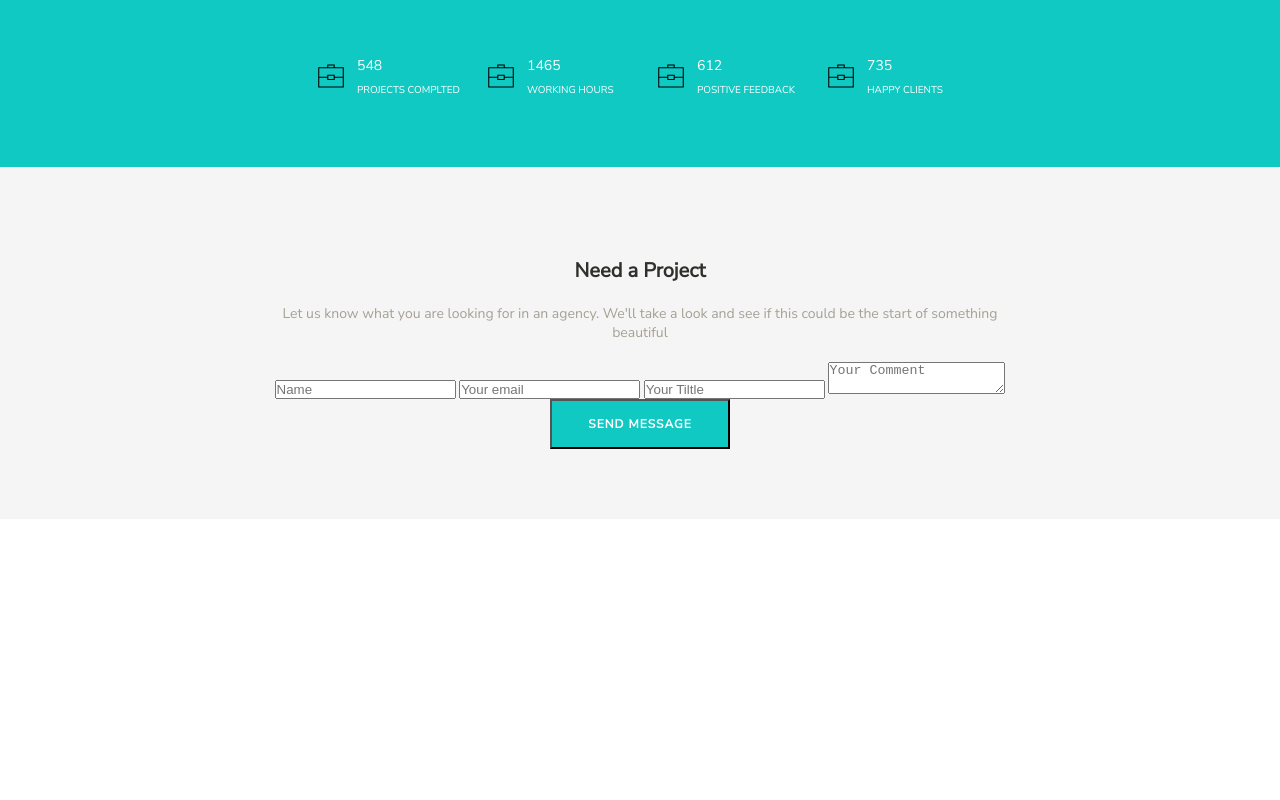
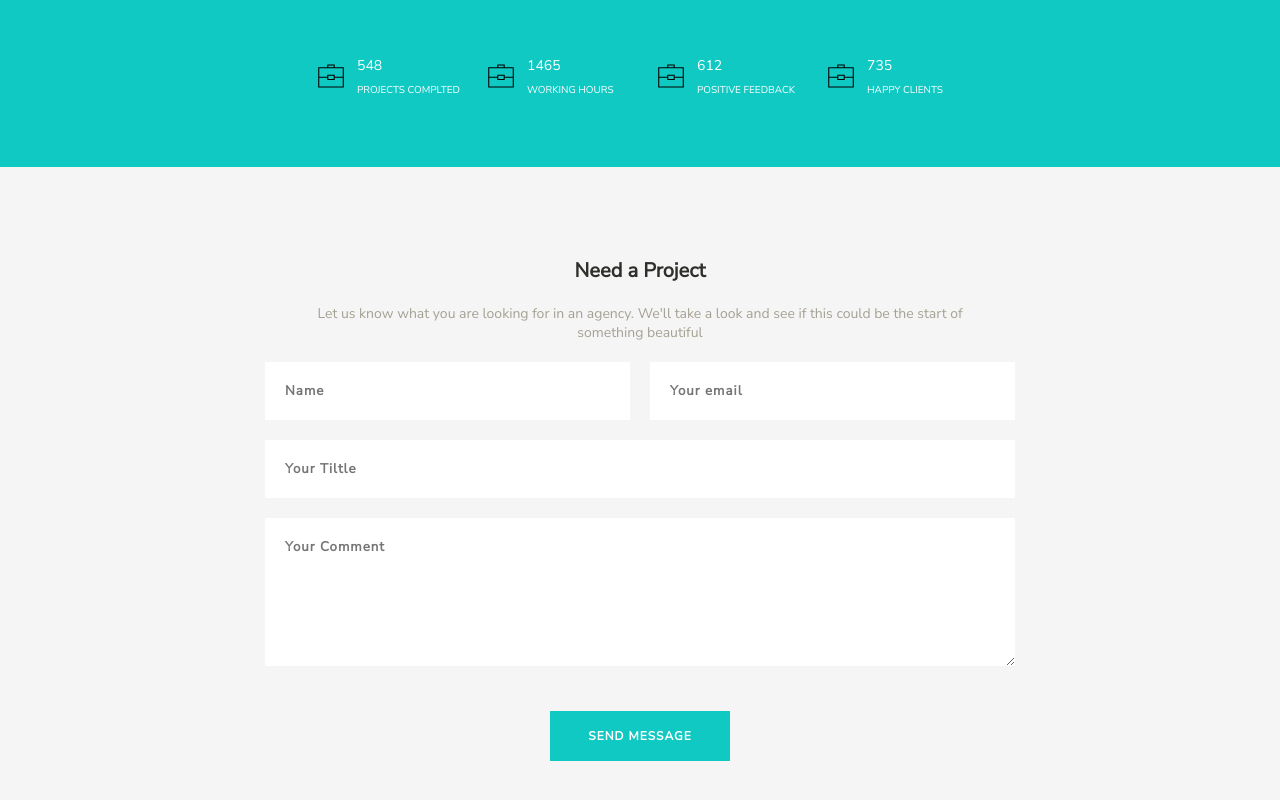
Before and after one commit to adityasethi-v2/html-css-2, a plain HTML site: page index.html in a window 1280 px wide. Shown: the part 1674-2474 px from the top of the page. Before the commit the page ends 2193 px from the top, so only its background shows below. Drawn offline with Linux system fonts and the light colour scheme.

Commit message:
need project section complted

```diff
--- a/assets/styles/scss/global.scss
+++ b/assets/styles/scss/global.scss
@@ -94,8 +94,26 @@ h2 {
     transition: all .3s;
     cursor: pointer;
     width: 180px;
-
+    border: solid 2px transparent;
     &-blue {
         background: $java;
     }
 }
+
+/* Form Element Style */
+input, textarea {
+    font-family: inherit;
+    font-weight: 600;
+    letter-spacing: 1px;
+    color: $black;
+    width: 100%;
+    background: $white;
+    padding: 20px;
+    border: 0;
+    transition: all .3s;
+
+    &:focus {
+        color: $white;
+        background: $java;
+    }
+}
--- a/assets/styles/scss/main.scss
+++ b/assets/styles/scss/main.scss
@@ -103,3 +103,30 @@ header {
         }
     }
 }
+
+.need-project {
+    p {
+        padding: 0 35px;
+    }
+    form {
+        display: flex;
+        flex-wrap: wrap;
+        gap: 20px;
+
+        input {
+            @media #{$xs-up} {
+                width: calc(50% - 10px);
+            }
+        }
+
+        input.fix-100 {
+            @media #{$xs-up} {
+                width: 100%;
+            }
+        }
+
+        button {
+            margin: 25px auto;
+        }
+    }
+}
--- a/index.html
+++ b/index.html
@@ -131,15 +131,15 @@
         </div>
     </section>
 
-    <section class="need-project sec-spacing bg-grey text-center">
+    <section class="need-project sec-spacing bg-grey text-center padding-left-right">
         <div class="center-box">
             <h2>Need a Project</h2>
             <p>Let us know what you are looking for in an agency. We'll take a look and see if this could be the start of something beautiful</p>
             <form>
                 <input type="text" placeholder="Name">
                 <input type="email" placeholder="Your email">
-                <input type="text" placeholder="Your Tiltle">
-                <textarea placeholder="Your Comment" row=6></textarea>
+                <input type="text" placeholder="Your Tiltle" class="fix-100">
+                <textarea placeholder="Your Comment" rows=6></textarea>
                 <button class="btn btn-blue">Send Message</button>
             </form>
         </div>
```
Also changed, not shown: assets/styles/css/global.css, assets/styles/css/main.css, 2 other files.
